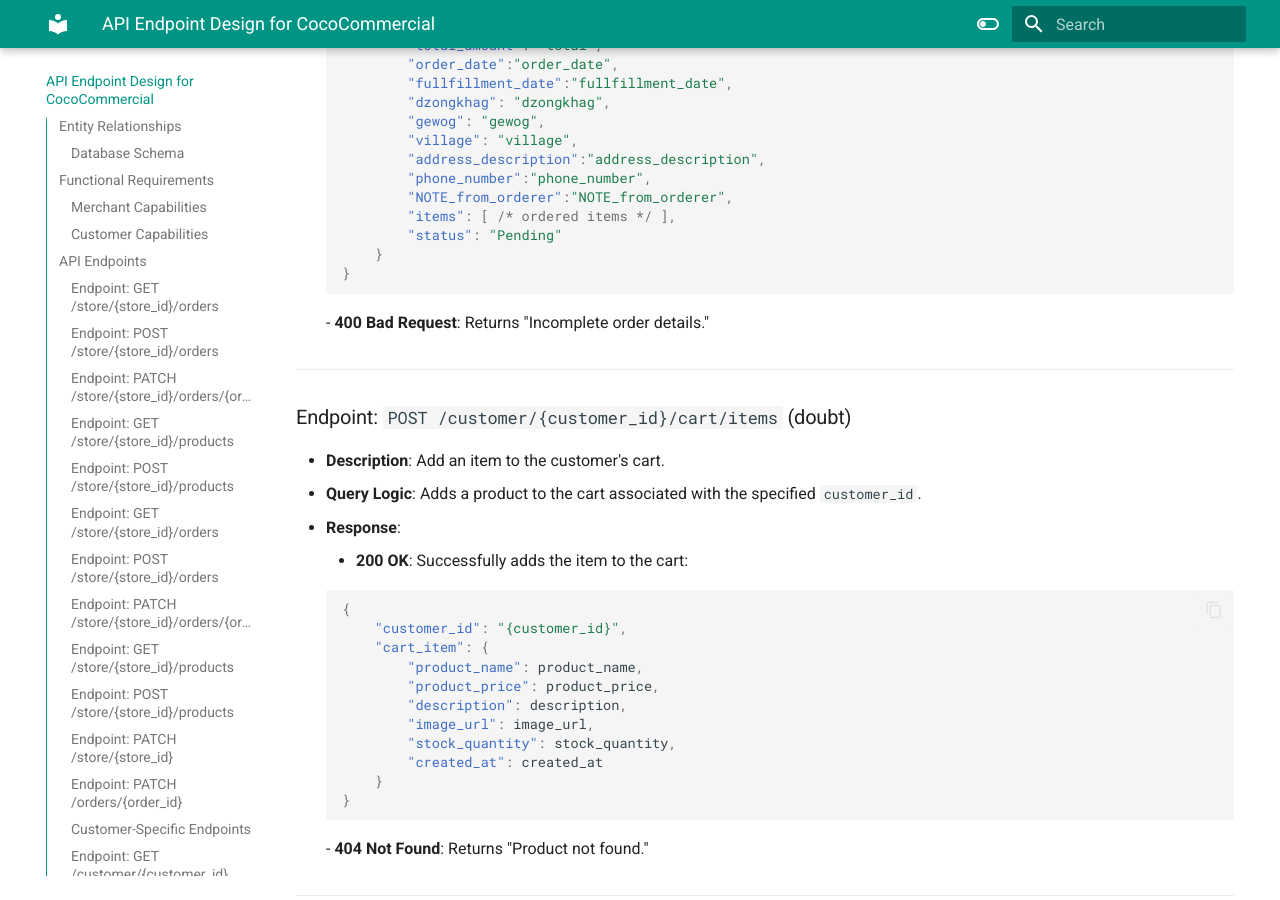
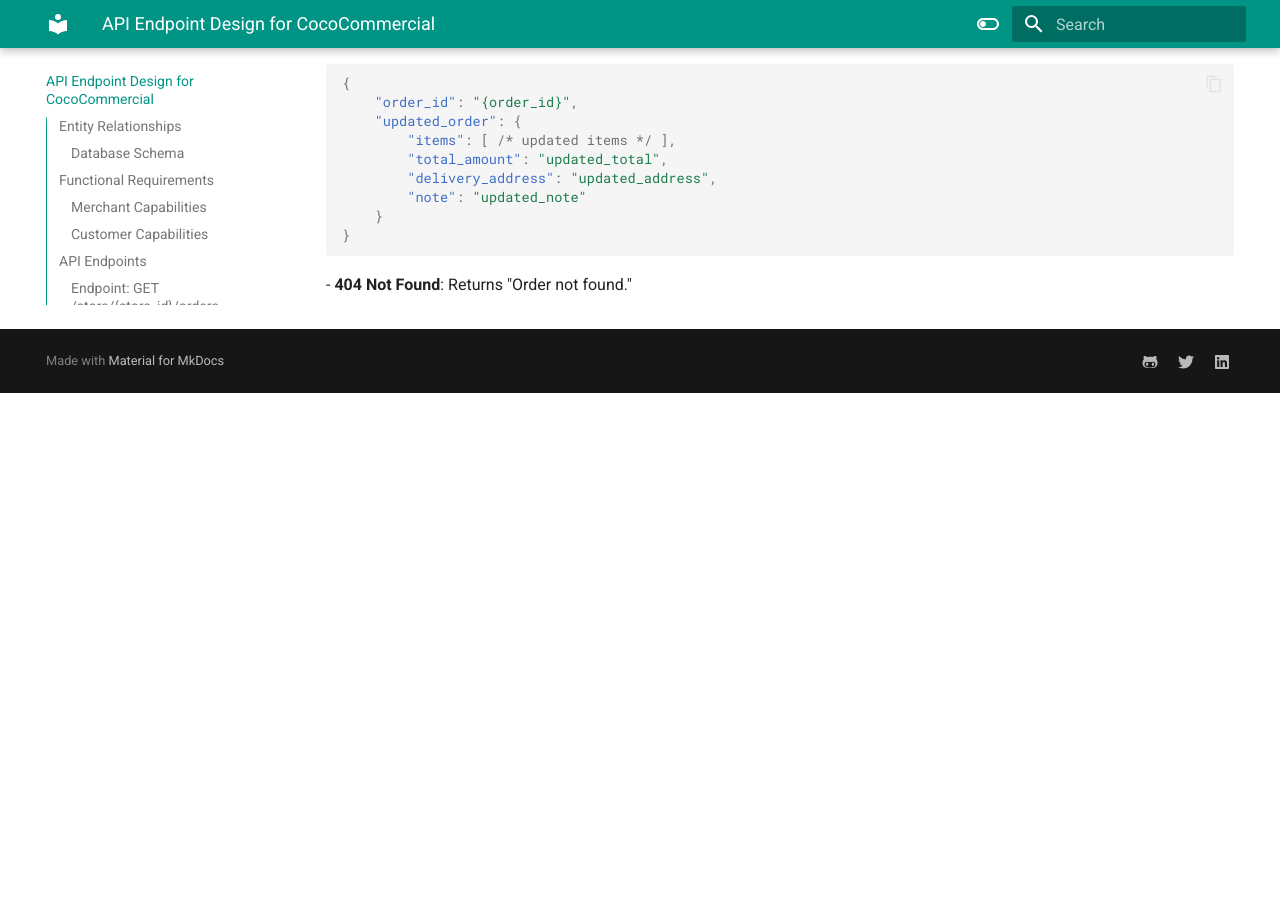
Before and after one commit to CR-CGyeltshen/GrowthDiary, an MkDocs documentation site: the page built from docs/API-endpoint-design.md, in a window 1280 px wide and 900 px high, scrolled down 10955 px. Built offline with MkDocs 1.6.1 and Material for MkDocs 9.7.7, drawn with Linux system fonts in a browser that asks for light colours; after the commit the page ends 11348 px from its top, so only the background shows below that; some of the changed text lies outside the part shown.

Commit message:
removed the cart endpoint form the growth diery

````diff
--- a/docs/API-endpoint-design.md
+++ b/docs/API-endpoint-design.md
@@ -406,29 +406,6 @@ tags: [CAP]
 
 ---
 
-### Endpoint: `GET /customer/{customer_id}/cart`
-- **Description**: Retrieve items currently in the customer's cart.
-- **Query Logic**: Retrieves items in the cart for the specified `customer_id`.
-- **Response**:
-    - **200 OK**: Returns cart items:
-
-      ```json
-      {
-          "customer_id": "{customer_id}",
-          "cart_items": [
-              {
-                  "product_id": "product_id",
-                  "product_name": "Product Name",
-                  "quantity": "Quantity",
-                  "price_per_unit": "Price per unit"
-              }
-          ]
-      }
-      ```
-    - **404 Not Found**: Returns "Cart is empty" if no items are found.
-
----
-
 ### Endpoint: `PATCH /customer/{customer_id}`
 - **Description**: Edit profile information for a specific customer.
 - **Query Logic**: Updates fields (name, image, phone number, location) for the given `customer_id`.
@@ -482,28 +459,6 @@ tags: [CAP]
 
 ---
 
-### Endpoint: `POST /customer/{customer_id}/cart/items` (doubt)
-- **Description**: Add an item to the customer's cart.
-- **Query Logic**: Adds a product to the cart associated with the specified `customer_id`.
-- **Response**:
-    - **200 OK**: Successfully adds the item to the cart:
-
-      ```json
-      {
-          "customer_id": "{customer_id}",
-          "cart_item": {
-              "product_name": product_name,
-              "product_price": product_price,
-              "description": description,
-              "image_url": image_url,
-              "stock_quantity": stock_quantity,
-              "created_at": created_at
-          }
-      }
-      ```
-    - **404 Not Found**: Returns "Product not found."
-
----
 
 ### Endpoint: `PATCH /customer/{customer_id}/orders/{order_id}`
 - **Description**: Edit an existing order placed by a customer.
````
Also changed, not shown: other parts of docs/API-endpoint-design.md (+1 -1 lines).
